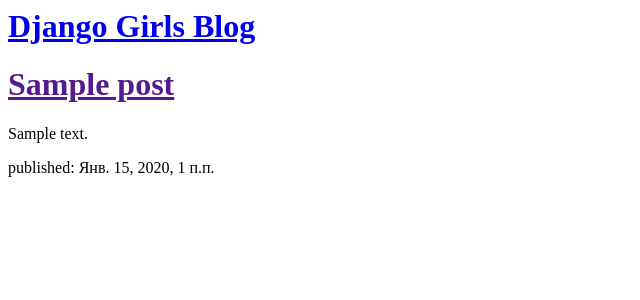
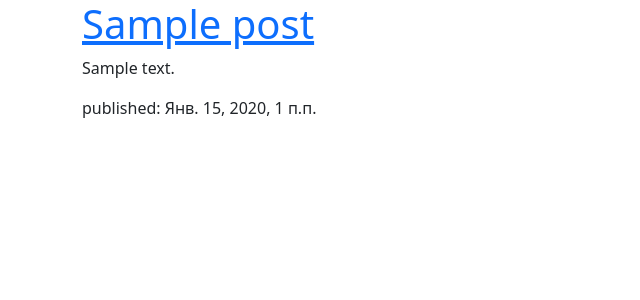
Before and after one commit to AntonMilkoNew/my-first-blog, a Django app: page / in a window 1280 px wide. Shown: the top 300 px of the page, without its empty margins (0-640 px from the left). Run offline with Django 3.2, Linux system fonts and the light colour scheme; tables that the repository leaves empty hold one stand-in row (values such as "Sample post").

Commit message:
Modified templates to add Bootstrap.

```diff
--- a/blog/templates/blog/post_list.html
+++ b/blog/templates/blog/post_list.html
@@ -1,12 +1,19 @@
-<html>
+<!doctype html>
+<html lang="en">
   <head>
+    <!-- Required meta tags -->
+    <meta charset="utf-8">
+    <meta name="viewport" content="width=device-width, initial-scale=1">
+
+    <!-- Bootstrap CSS -->
+    <link href="https://cdn.jsdelivr.net/npm/bootstrap@5.0.2/dist/css/bootstrap.min.css" rel="stylesheet" integrity="sha384-EVSTQN3/azprG1Anm3QDgpJLIm9Nao0Yz1ztcQTwFspd3yD65VohhpuuCOmLASjC" crossorigin="anonymous">
+
     <title>Django Girls blog</title>
   </head>
   <body>
-        <div>
-            <h1><a href="/">Django Girls Blog</a></h1>
-        </div>
-
+    <div class="container">
+      <div class="row">
+        <div class="col-md-10">
             {% for post in posts %}
                 <div>
                     <h1><a href="">{{ post.title }}</a></h1>
@@ -14,6 +21,10 @@
                     <p>published: {{ post.published_date }}</p>
                 </div>
             {% endfor %}
-
+        </div>
+      </div>
+    </div>
+    <!-- Option 1: Bootstrap Bundle with Popper -->
+    <script src="https://cdn.jsdelivr.net/npm/bootstrap@5.0.2/dist/js/bootstrap.bundle.min.js" integrity="sha384-MrcW6ZMFYlzcLA8Nl+NtUVF0sA7MsXsP1UyJoMp4YLEuNSfAP+JcXn/tWtIaxVXM" crossorigin="anonymous"></script>
   </body>
 </html>
```
Lines whose indentation alone changed are shown as unchanged.
